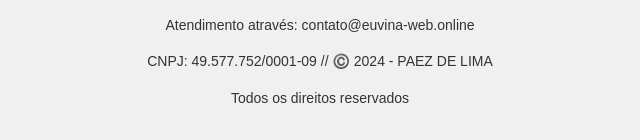
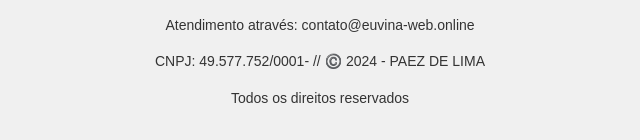
Before and after one commit to orenamsantos/pay-after, a plain HTML site: page pg-paz/index.html in a window 1280 px wide. Shown: the part 962-1102 px from the top of the page, 320-960 px from the left. Drawn offline with Linux system fonts and the light colour scheme.

Commit message:
Update index.html

```diff
--- a/pg-paz/index.html
+++ b/pg-paz/index.html
@@ -104,7 +104,7 @@
       <a href="pg-paz/termos.html"><strong>Termos de Uso</strong></a> —
       <a href="pg-paz/avisos.html"><strong>Aviso Legal</strong></a>
       <p>Atendimento através: contato@euvina-web.online</p>
-      <p>CNPJ: 49.577.752/0001-09 // ©️ 2024 - PAEZ DE LIMA </p>
+      <p>CNPJ: 49.577.752/0001- // ©️ 2024 - PAEZ DE LIMA </p>
       <p>Todos os direitos reservados</p>
     </div>
   </body>
```
